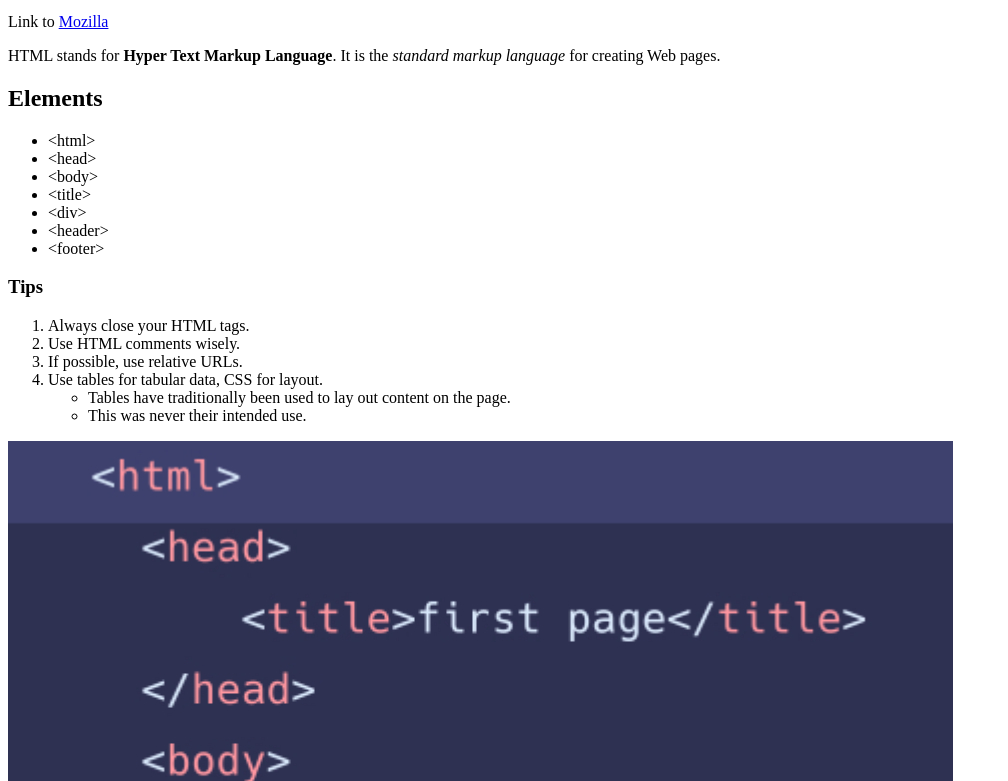
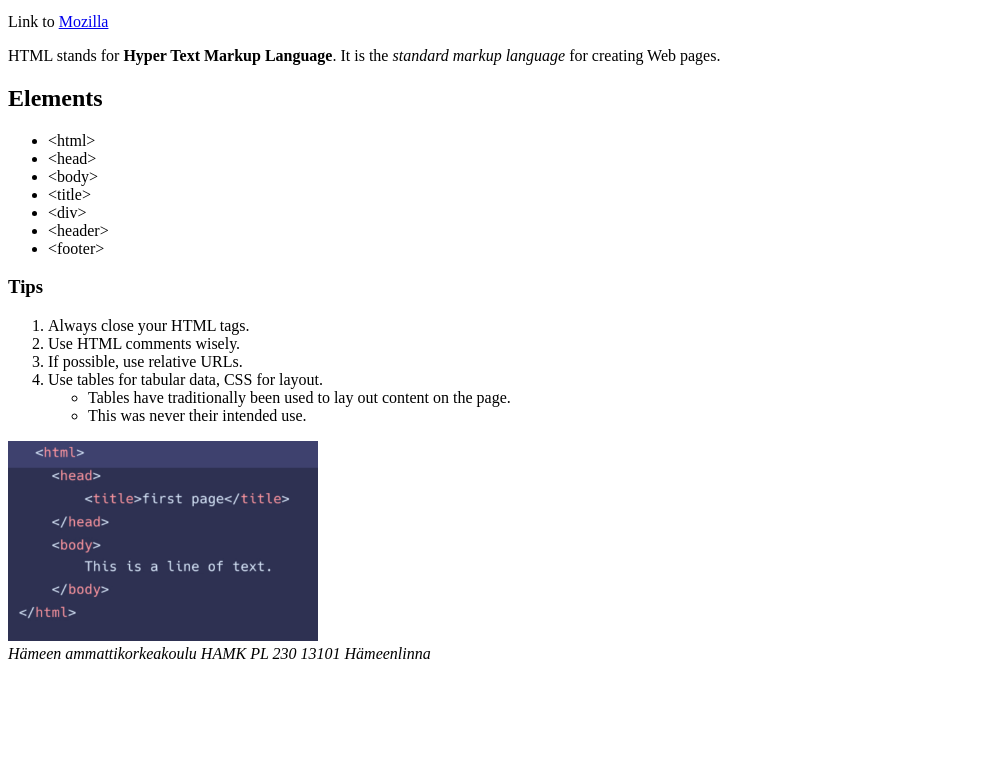
Before and after one commit to niklassundell2/niklas_sundellwww21, a plain HTML site: page index.html in a window 1280 px wide. Shown: the part 171-952 px from the top of the page, without its empty margins (0-1008 px from the left). After the commit the page ends 842 px from the top, so only its background shows below. Drawn offline with Linux system fonts and the light colour scheme.

Commit message:
Update index.html

```diff
--- a/index.html
+++ b/index.html
@@ -6,6 +6,9 @@
 		<title>HTML Examples</title>
 	</head>
 	<body>
+
+<!-- Page navigation -->
+
 		<ul>
 			<li><a href="index.html">Home</a></li>
 			<li><a href="aboutus.html">About Us</a></li>
@@ -46,7 +49,7 @@
 
 <!-- Adding picture to the site -->
 
-		<img src="images/html_example.jpg" alt="Example">
+		<img src="images/html_example.jpg" alt="Example" width="310px" height="200px">
 		<address>Hämeen ammattikorkeakoulu HAMK PL 230 13101 Hämeenlinna</address>
 	</body>
 </html>
```
